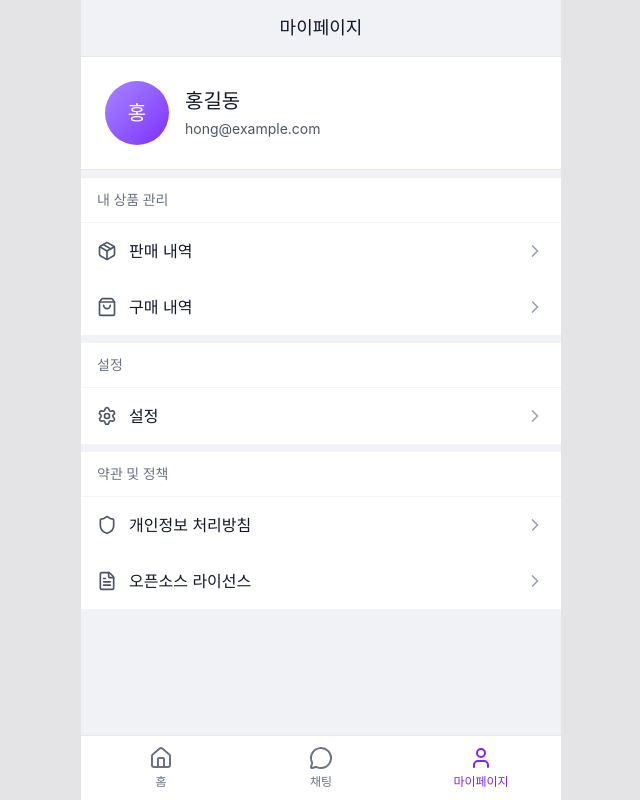
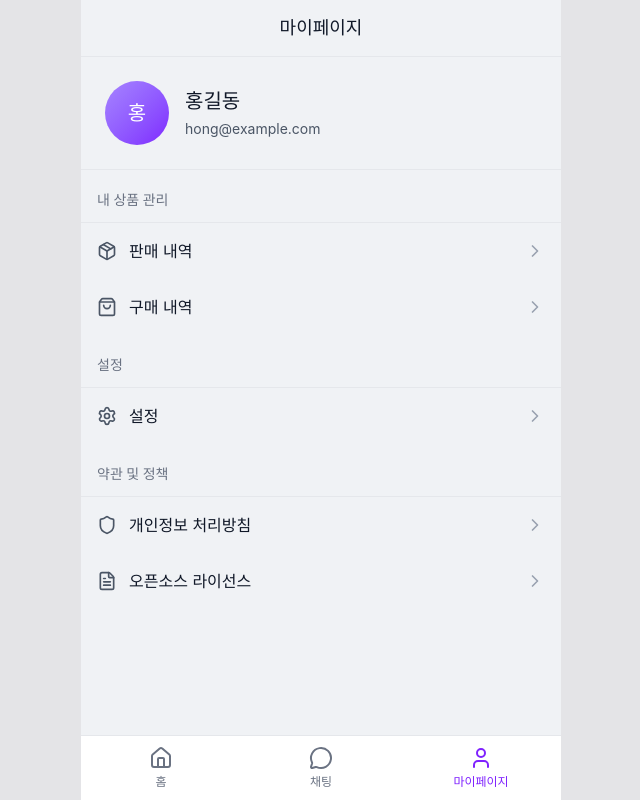
Before and after one commit to hackclaude/frontend, a React app: page /profile in a window 1280 px wide. Shown: the whole page, without its empty margins (319-959 px from the left). Built offline with nearby package versions, Linux system fonts and the light colour scheme; the HTML template or start-up script is replaced by a standard one; a web font is replaced by a local one.

Commit message:
refactor: 마이페이지 배경색 제거
- 섹션 배경에서 bg-white 제거
- hover 색상 bg-gray-50 → bg-gray-100으로 변경
- 섹션 구분은 border-gray-200로 유지
- bg-gradient-to-br 오타 수정

```diff
--- a/src/pages/ProfilePage.tsx
+++ b/src/pages/ProfilePage.tsx
@@ -8,11 +8,7 @@ interface MenuItemProps {
 
 function MenuItem({ icon: Icon, label, onClick }: MenuItemProps) {
   return (
-    <button
-      type="button"
-      onClick={onClick}
-      className="flex items-center justify-between w-full p-4 hover:bg-gray-50 transition-colors"
-    >
+    <button type="button" onClick={onClick} className="flex items-center justify-between w-full p-4 hover:bg-gray-100 transition-colors">
       <div className="flex items-center gap-3">
         <Icon size={20} className="text-gray-600" />
         <span className="text-gray-900">{label}</span>
@@ -26,7 +22,7 @@ export default function ProfilePage() {
   return (
     <div className="-mx-4 -mt-4">
       {/* 프로필 섹션 */}
-      <div className="bg-white p-6 border-b border-gray-200">
+      <div className="p-6 border-b border-gray-200">
         <div className="flex items-center gap-4">
           <div className="w-16 h-16 rounded-full bg-gradient-to-br from-violet-400 to-violet-600 flex items-center justify-center text-white text-xl font-bold">
             홍
@@ -39,8 +35,8 @@ export default function ProfilePage() {
       </div>
 
       {/* 내 상품 관리 섹션 */}
-      <div className="bg-white mt-2">
-        <div className="px-4 py-3 border-b border-gray-100">
+      <div className="mt-2">
+        <div className="px-4 py-3 border-b border-gray-200">
           <h3 className="text-sm font-semibold text-gray-500">내 상품 관리</h3>
         </div>
         <MenuItem icon={Package} label="판매 내역" />
@@ -48,16 +44,16 @@ export default function ProfilePage() {
       </div>
 
       {/* 설정 섹션 */}
-      <div className="bg-white mt-2">
-        <div className="px-4 py-3 border-b border-gray-100">
+      <div className="mt-2">
+        <div className="px-4 py-3 border-b border-gray-200">
           <h3 className="text-sm font-semibold text-gray-500">설정</h3>
         </div>
         <MenuItem icon={Settings} label="설정" />
       </div>
 
       {/* 약관 및 정책 섹션 */}
-      <div className="bg-white mt-2 mb-4">
-        <div className="px-4 py-3 border-b border-gray-100">
+      <div className="mt-2 mb-4">
+        <div className="px-4 py-3 border-b border-gray-200">
           <h3 className="text-sm font-semibold text-gray-500">약관 및 정책</h3>
         </div>
         <MenuItem icon={Shield} label="개인정보 처리방침" />
```
